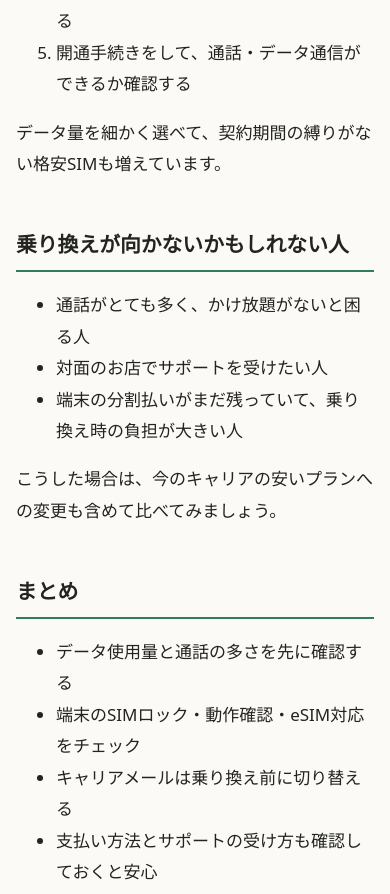
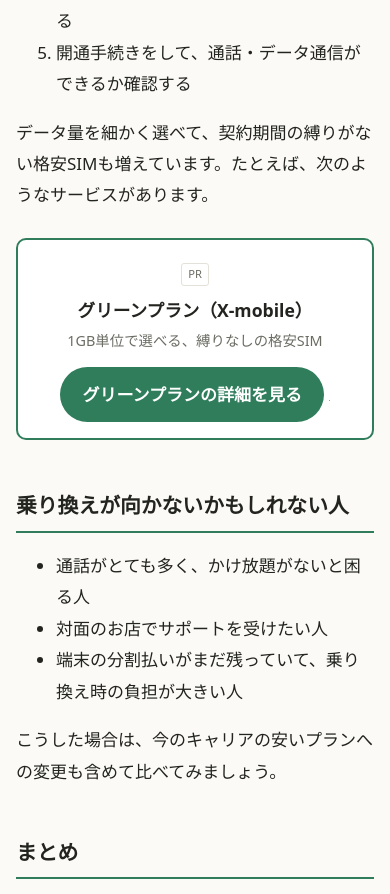
Before and after one commit to kilo-cw/kotei-hi-blog, an Astro site: page /posts/kakuyasu-sim-checklist in a window 390 px wide. Shown: the part 3889-4783 px from the top of the page. Built offline with nearby package versions, Linux system fonts and the light colour scheme; Astro itself is replaced by a stand-in of ours; grey boxes are pictures that could not be loaded.

Commit message:
グリーンプラン（X-mobile）の広告リンクを登録
Co-Authored-By: Claude Opus 5.5 <noreply@anthropic.com>
Claude-Session: https://claude.ai/code/session_016eH7XVHB2XNG2kWDnVPBQj

```diff
--- a/src/components/AffiliateBox.astro
+++ b/src/components/AffiliateBox.astro
@@ -10,6 +10,6 @@ if (!p) throw new Error(`programs.ts に未登録の案件ID: ${Astro.props.id}`
     <p class="aff-name">{p.name}</p>
     <p class="aff-catch">{p.catch}</p>
     <a class="aff-btn" href={p.url} rel="sponsored noopener" target="_blank">{p.cta}</a>
-    {p.pixel && <img src={p.pixel} width="1" height="1" alt="" loading="lazy" />}
+    {p.pixel && <img src={p.pixel} width="1" height="1" alt="" />}
   </aside>
 )}
--- a/src/content/posts/kakuyasu-sim-checklist.mdx
+++ b/src/content/posts/kakuyasu-sim-checklist.mdx
@@ -63,7 +63,7 @@ draft: false
 4. SIMカードが届く、またはeSIMを設定する
 5. 開通手続きをして、通話・データ通信ができるか確認する
 
-データ量を細かく選べて、契約期間の縛りがない格安SIMも増えています。
+データ量を細かく選べて、契約期間の縛りがない格安SIMも増えています。たとえば、次のようなサービスがあります。
 
 <AffiliateBox id="xmobile_green" />
 
--- a/src/data/programs.ts
+++ b/src/data/programs.ts
@@ -32,7 +32,8 @@ export const PROGRAMS: Record<string, Program> = {
     category: 'スマホ',
     catch: '1GB単位で選べる、縛りなしの格安SIM',
     cta: 'グリーンプランの詳細を見る',
-    url: '',
+    url: 'https://px.a8.net/svt/ejp?a8mat=4BGNCH+JNLRU+5XZ2+5YJRM',
+    pixel: 'https://www17.a8.net/0.gif?a8mat=4BGNCH+JNLRU+5XZ2+5YJRM',
     reward: '新規開通 6,000円',
     checkedAt: '2026-11-10',
   },
```
